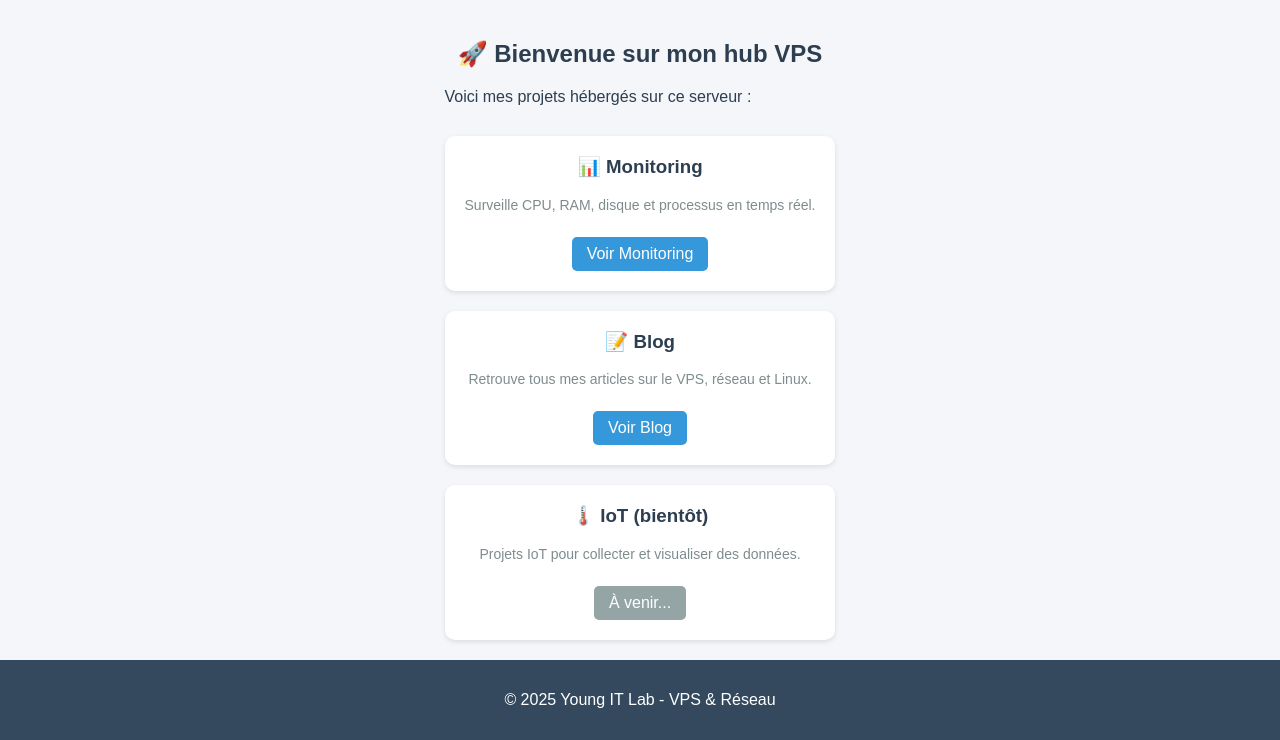
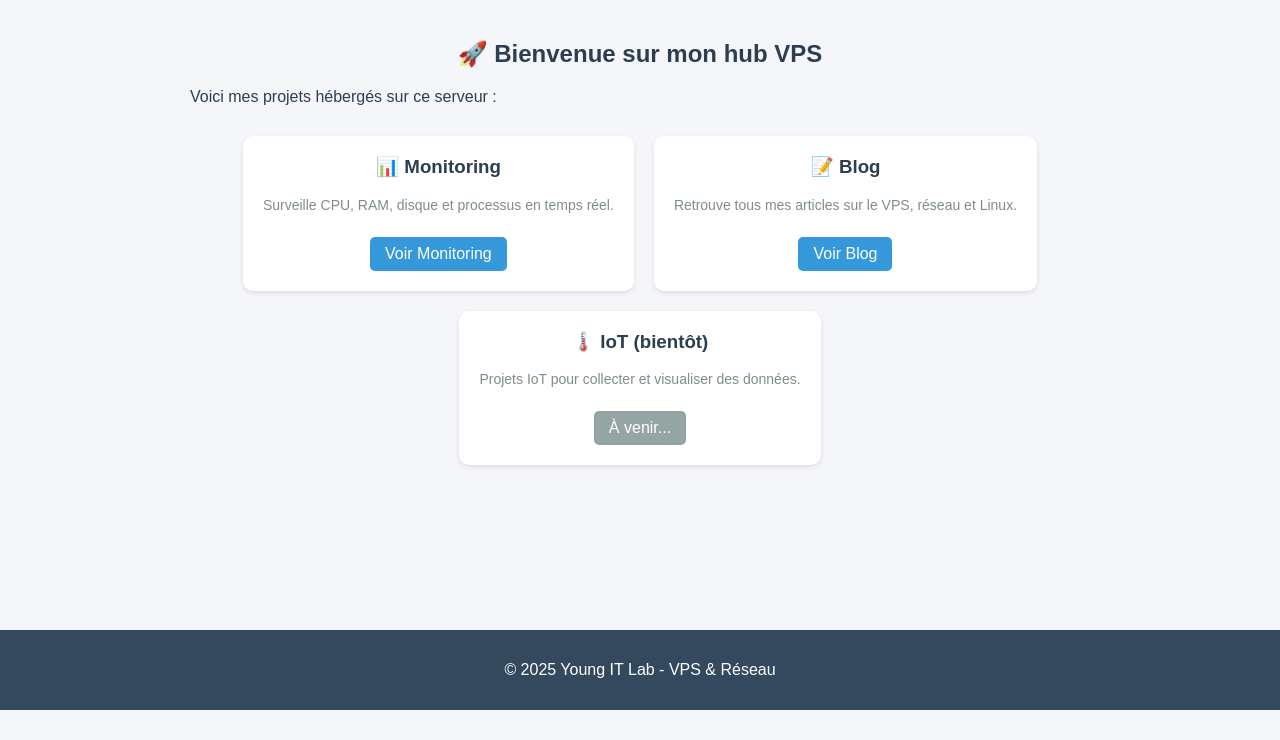
Before and after one commit to Olaa20/Py_project_VPS, a Flask app: page / in a window 1280 px wide. Shown: the part 90-830 px from the top of the page. After the commit the page ends 800 px from the top, so only its background shows below. Run offline with Flask 3, Linux system fonts and the light colour scheme.

Commit message:
modification de style.css

```diff
--- a/static/style.css
+++ b/static/style.css
@@ -109,9 +109,13 @@ h2 {
 }
 
 .grid {
-  display: grid;
+  /* display: grid;
   grid-template-columns: repeat(auto-fit, minmax(250px, 1fr));
-  gap: 20px;
+  gap: 20px; */
+  display: flex;
+  justify-content: center;   /* centrer les cartes */
+  gap: 20px;                 /* espace entre les cartes */
+  flex-wrap: wrap;
 }
 
 .card {
```
